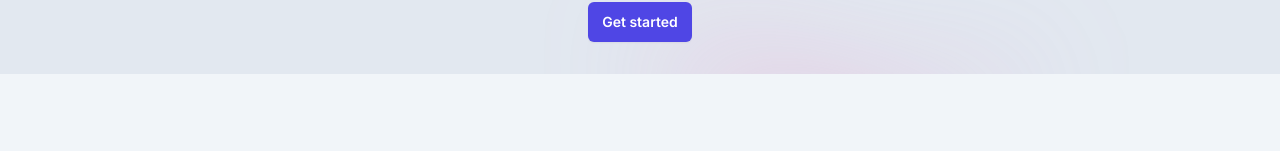
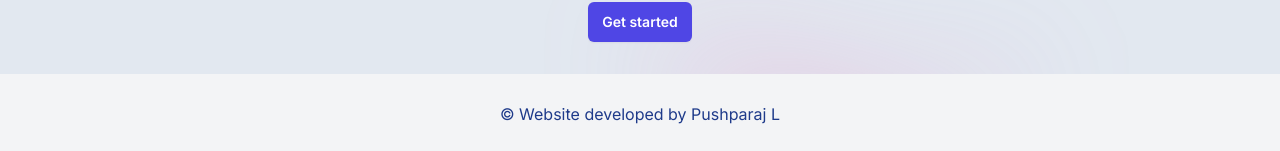
Before and after one commit to r4j1025/Integrity-File-Manager-WebApp, a Next.js app: page / in a window 1280 px wide. Shown: the part 829-980 px from the top of the page. Before the commit the page ends 903 px from the top, so only its background shows below. Built offline with nearby package versions, Linux system fonts and the light colour scheme; no server answers.

Commit message:
feat: footer added

```diff
--- a/src/app/dashboard/_components/file-actions.tsx
+++ b/src/app/dashboard/_components/file-actions.tsx
@@ -101,7 +101,7 @@ export function FileCardActions({
             <AlertDialogTitle>Are you absolutely sure?</AlertDialogTitle>
             <AlertDialogDescription>
               This action will mark the file for our deletion process. Files are
-              deleted periodically
+              deleted periodically after 30 days.
             </AlertDialogDescription>
           </AlertDialogHeader>
           <AlertDialogFooter>
@@ -114,8 +114,8 @@ export function FileCardActions({
                 sendEmail("deleted");
                 toast({
                   variant: "default",
-                  title: "File marked for deletion",
-                  description: "Your file will be deleted soon",
+                  title: "File has been moved to trash",
+                  description: "Your file will be deleted after 30 days",
                 });
               }}
             >
--- a/src/app/dashboard/_components/file-browser.tsx
+++ b/src/app/dashboard/_components/file-browser.tsx
@@ -104,8 +104,8 @@ export function FileBrowser({
       </div>
 
       <Tabs defaultValue="grid">
-        <div className="flex justify-between items-center">
-          <TabsList className="mb-2">
+        <div className="flex px-8  pb-8 min-w-[520px] justify-between items-center">
+          {/* <TabsList className="mb-2">
             <TabsTrigger value="grid" className="flex gap-2 items-center">
               <GridIcon />
               Grid
@@ -113,7 +113,7 @@ export function FileBrowser({
             <TabsTrigger value="table" className="flex gap-2 mr-2 items-center">
               <RowsIcon /> Table
             </TabsTrigger>
-          </TabsList>
+          </TabsList> */}
 
 
           {/* Logs Button */}
--- a/src/app/dashboard/_components/file-card.tsx
+++ b/src/app/dashboard/_components/file-card.tsx
@@ -32,7 +32,7 @@ export function FileCard({
   } as Record<Doc<"files">["type"], ReactNode>;
 
   return (
-    <Card className="min-w-[200px]">
+    <Card className="border-slate-600 min-w-[200px]">
       <CardHeader className="relative">
         <CardTitle className="flex gap-2 text-base font-normal">
           <div className="flex justify-center">{typeIcons[file.type]}</div>{" "}
@@ -42,9 +42,9 @@ export function FileCard({
           <FileCardActions isFavorited={file.isFavorited} file={file} />
         </div>
       </CardHeader>
-      <CardContent className="h-[200px] flex justify-center items-center">
+      <CardContent  className="h-[200px] overflow-hidden flex justify-center items-center">
         {file.type === "image" && file.url && (
-          <Image alt={file.name} width="200" height="100" src={file.url} />
+          <Image  alt={file.name} width="200" height="100" src={file.url} />
         )}
 
         {file.type === "csv" && <GanttChartIcon className="w-20 h-20" />}
--- a/src/app/footer.tsx
+++ b/src/app/footer.tsx
@@ -2,21 +2,14 @@ import Link from "next/link";
 
 export function Footer() {
   return (
-    <div className="h-40 bg-gray-100 mt-12 flex items-center">
-      <div className="container mx-auto flex justify-between items-center">
-        <div>FileDrive</div>
+    <div className="h-20 bg-gray-100 min-w-[750px] flex items-center">
+      <div className="container mx-auto flex justify-center items-center">
 
-        <Link className="text-blue-900 hover:text-blue-500" href="/privacy">
-          Privacy Policy
-        </Link>
         <Link
           className="text-blue-900 hover:text-blue-500"
-          href="/terms-of-service"
+          href="https://www.linkedin.com/in/pushparajl"
         >
-          Terms of Service
-        </Link>
-        <Link className="text-blue-900 hover:text-blue-500" href="/about">
-          About
+          © Website developed by Pushparaj L
         </Link>
       </div>
     </div>
--- a/src/app/globals.css
+++ b/src/app/globals.css
@@ -91,4 +91,5 @@
   body {
     @apply bg-background bg-slate-100 text-foreground;
   }
+
 }
--- a/src/app/layout.tsx
+++ b/src/app/layout.tsx
@@ -4,7 +4,7 @@ import "./globals.css";
 import ConvexClientProvider from "./ConvexClientProvider";
 import { Header } from "./header";
 import { Toaster } from "@/components/ui/toaster";
-//import { Footer } from "./footer";
+import { Footer } from "./footer";
 
 const inter = Inter({ subsets: ["latin"] });
 
@@ -20,13 +20,13 @@ export default function RootLayout({
   children: React.ReactNode;
 }>) {
   return (
-    <html lang="en">
-      <body  className={inter.className}>
+    <html className="w-full min-h-screen" lang="en">
+      <body className={`w-full min-h-screen ${inter.className}`}>
         <ConvexClientProvider >
           <Toaster />
           <Header />
           {children}
-          {/* <Footer /> */}
+          <Footer />
         </ConvexClientProvider>
       </body>
     </html>
```
